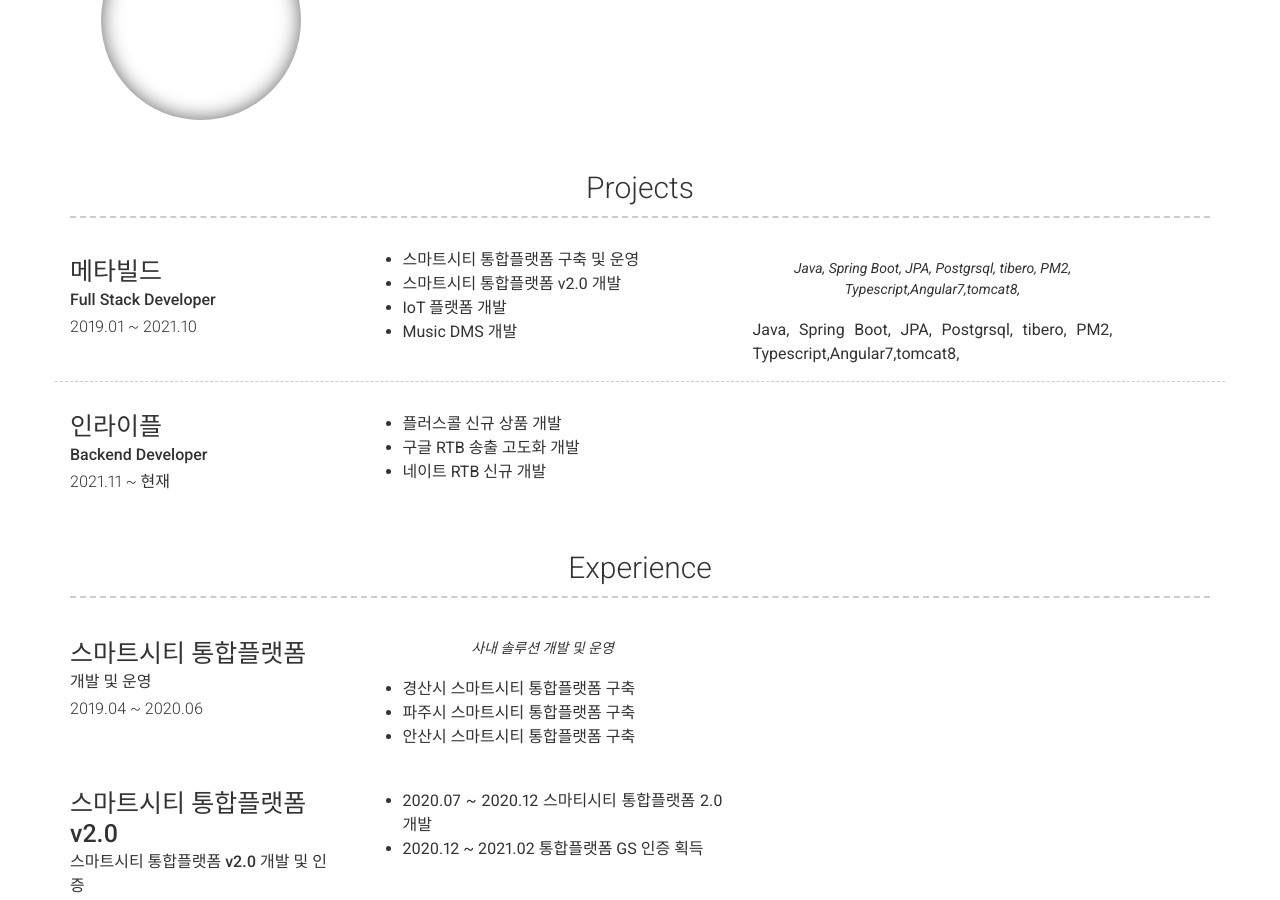
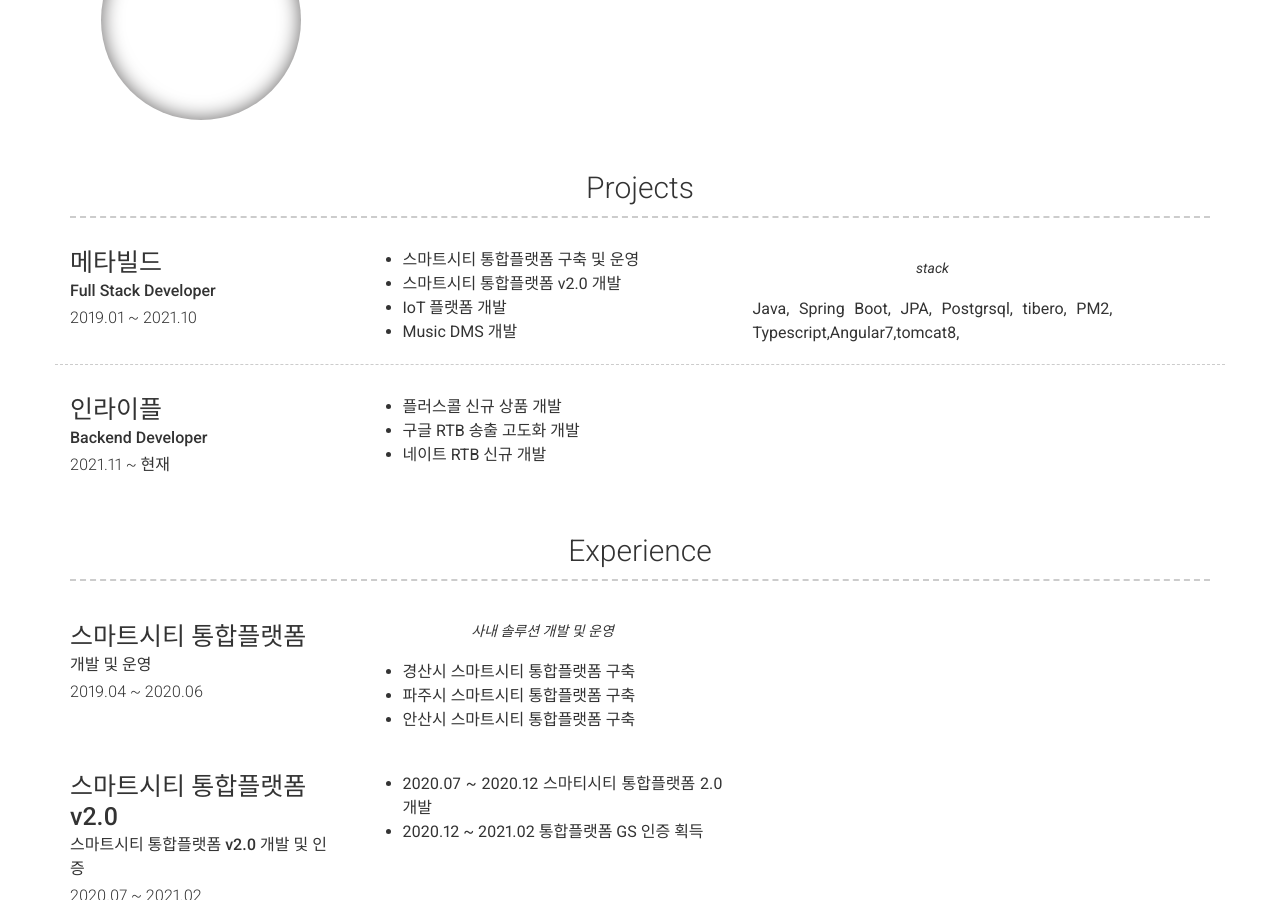
Before and after one commit to HyunSeung94/hyunseung94.github.io, a Jekyll site: the page built from index.md, in a window 1280 px wide and 900 px high, scrolled down 382 px. Built offline with Jekyll 4.4.1, drawn with Linux system fonts in a browser that asks for light colours; nearby versions of some CDN libraries.

Commit message:
이력서 업데이트

```diff
--- a/_config.yml
+++ b/_config.yml
@@ -67,6 +67,7 @@ content:
           * 스마트시티 통합플랫폼 v2.0 개발
           * IoT 플랫폼 개발
           * Music DMS 개발
+        right: stack
         stack: Java, Spring Boot, JPA, Postgrsql, tibero, PM2, Typescript,Angular7,tomcat8,
       - title: 인라이플
         sub_title: Backend Developer
--- a/_includes/section-list.html
+++ b/_includes/section-list.html
@@ -28,7 +28,7 @@
     </div>
     <div class="col-xs-12 col-sm-4 col-md-4 col-print-12 content">
       {%- if item.stack -%}
-      <p class="quote">{{ item.stack }}</p>
+      <p class="quote">{{ item.right }}</p>
       {%- endif -%}
       {{ item.stack | strip | markdownify }}
     </div>
```
